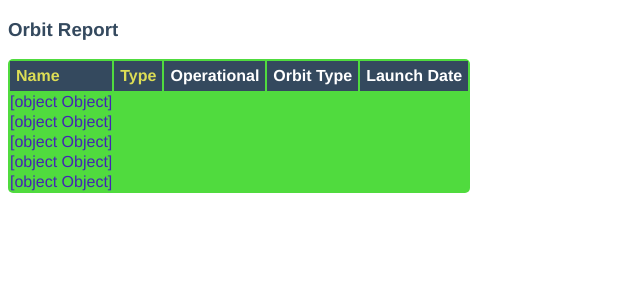
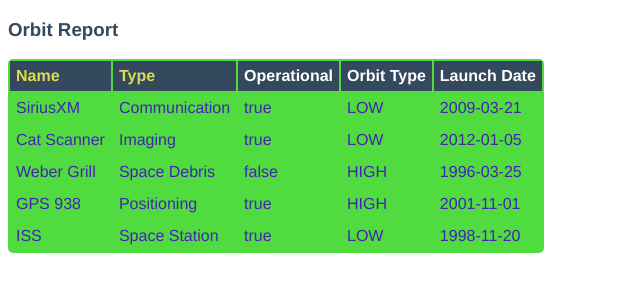
Before and after one commit to tiahk23/orbit-report, an Angular app: page / in a window 1280 px wide. Shown: the top 300 px of the page, without its empty margins (0-640 px from the left). Built offline with nearby package versions, Linux system fonts and the light colour scheme.

Commit message:
fixed a major issue in satellite.ts and then made sure my table was producing the correct output.

```diff
--- a/src/app/orbit-list/orbit-list.component.html
+++ b/src/app/orbit-list/orbit-list.component.html
@@ -7,5 +7,11 @@
       <th>Orbit Type</th>
       <th>Launch Date</th>
    </tr>
-   <tr *ngFor = "let satellite of satellites">{{satellite}}</tr>
+   <tr *ngFor = "let satellite of satellites">
+     <td>{{satellite.name}}</td>
+     <td>{{satellite.type}}</td>
+     <td>{{satellite.operational}}</td>
+     <td>{{satellite.orbitType}}</td>
+     <td>{{satellite.launchDate}}</td>
+   </tr>
 </table>
--- a/src/app/satellite.ts
+++ b/src/app/satellite.ts
@@ -6,7 +6,11 @@
     launchDate: string;
 
     constructor(name:string, type:string, launchDate:string, orbitType:string, operational:boolean){
-
+        this.name = name;
+        this.type = type;
+        this.launchDate = launchDate;
+        this.orbitType = orbitType;
+        this.operational = operational;
 
     }
 }
```
